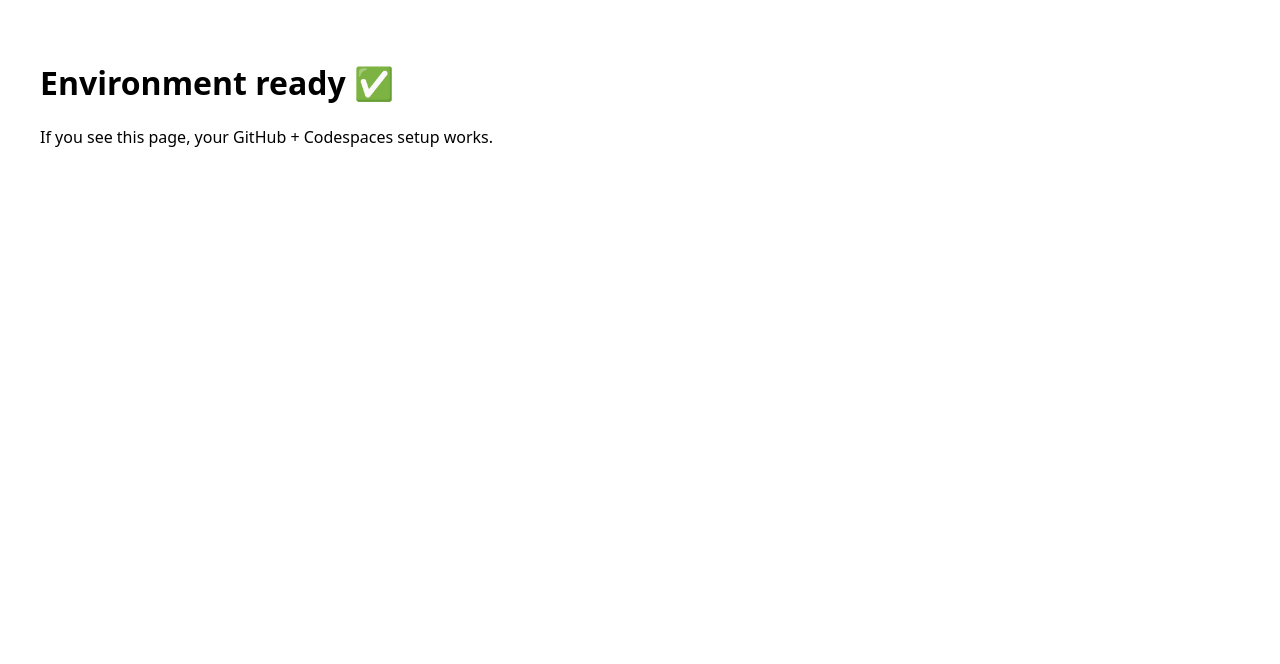
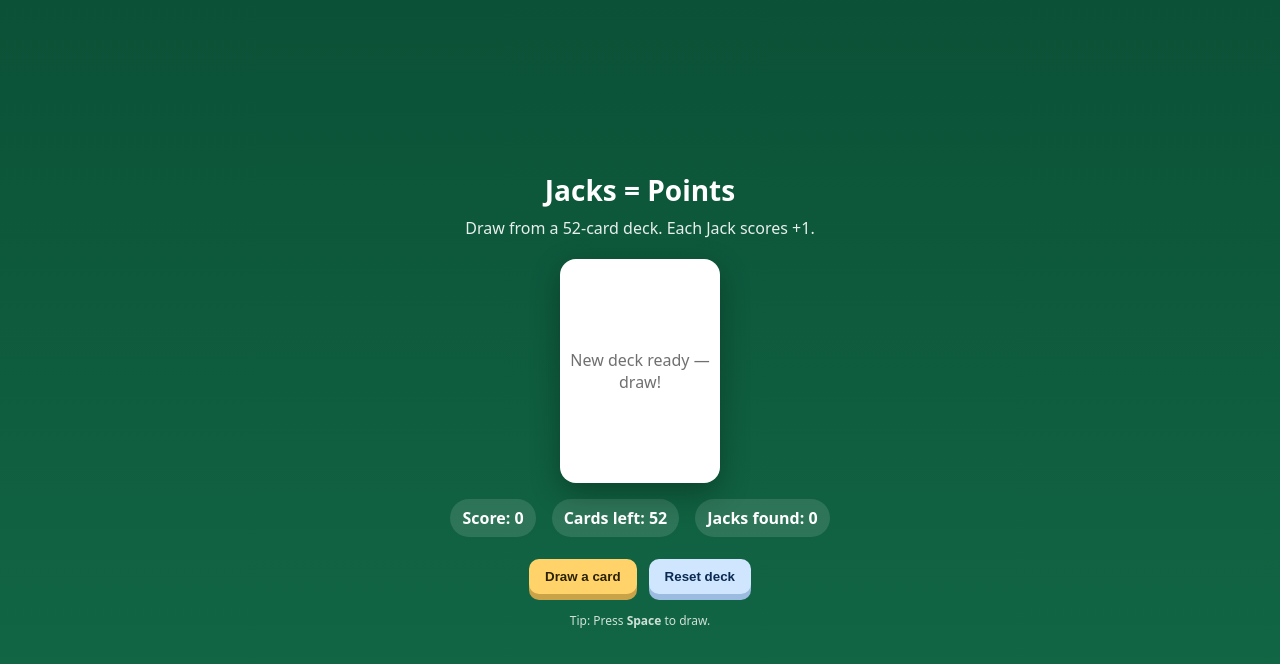
Before and after one commit to MaxLutke/game-2025, a website: page public/index.html in a window 1280 px wide. Drawn offline with Linux system fonts and the light colour scheme.

Commit message:
feat: simple Jacks scoring card game

```diff
--- a/package.json
+++ b/package.json
@@ -12,5 +12,8 @@
   "license": "ISC",
   "devDependencies": {
     "http-server": "^14.1.1"
+  },
+  "dependencies": {
+    "phaser": "^3.90.0"
   }
 }
--- a/public/index.html
+++ b/public/index.html
@@ -3,12 +3,60 @@
   <head>
     <meta charset="utf-8" />
     <meta name="viewport" content="width=device-width,initial-scale=1" />
-    <title>My First Game</title>
-    <style>body{font-family:system-ui, sans-serif; padding:2rem}</style>
+    <title>Jacks = Points</title>
+    <style>
+      :root { --bg:#0b5137; --felt:#136a47; --card:#ffffff; --ink:#111; }
+      *{box-sizing:border-box}
+      body{margin:0; font-family:system-ui, -apple-system, Segoe UI, Roboto, Arial, sans-serif; background:linear-gradient(180deg,var(--bg),var(--felt)); color:#fff; min-height:100vh; display:grid; place-items:center}
+      .wrap{width:clamp(320px, 90vw, 640px); text-align:center; padding:24px}
+      h1{margin:0 0 8px; font-size:28px}
+      .meta{opacity:.9; margin-bottom:20px}
+      .table{display:grid; gap:16px; grid-template-columns:1fr; justify-items:center}
+      .stats{display:flex; gap:16px; justify-content:center; flex-wrap:wrap}
+      .stat{background:rgba(255,255,255,.12); padding:8px 12px; border-radius:999px; font-weight:600}
+      .card{
+        width:160px; height:224px; background:var(--card); color:var(--ink);
+        border-radius:16px; box-shadow:0 10px 30px rgba(0,0,0,.3);
+        display:grid; place-items:center; font-size:56px; position:relative;
+      }
+      .card .small{position:absolute; top:8px; left:10px; font-size:18px}
+      .card .small.bottom{top:auto; left:auto; bottom:8px; right:10px; transform:rotate(180deg)}
+      .empty{opacity:.6; font-size:16px}
+      .controls{display:flex; gap:12px; justify-content:center; margin-top:6px; flex-wrap:wrap}
+      button{
+        appearance:none; border:none; padding:10px 16px; border-radius:10px; font-weight:700; cursor:pointer;
+        background:#ffd36a; color:#2b2200; box-shadow:0 6px 0 #caa349;
+      }
+      button:active{transform:translateY(2px); box-shadow:0 4px 0 #caa349}
+      button.secondary{background:#d0e6ff; color:#0b2a52; box-shadow:0 6px 0 #9bbbe0}
+      .footer{margin-top:18px; opacity:.8; font-size:12px}
+    </style>
   </head>
   <body>
-    <h1>Environment ready ✅</h1>
-    <p>If you see this page, your GitHub + Codespaces setup works.</p>
+    <div class="wrap">
+      <h1>Jacks = Points</h1>
+      <div class="meta">Draw from a 52-card deck. Each Jack scores +1.</div>
+
+      <div class="table">
+        <div id="card" class="card">
+          <div class="empty">No card drawn yet</div>
+        </div>
+
+        <div class="stats">
+          <div class="stat">Score: <span id="score">0</span></div>
+          <div class="stat">Cards left: <span id="left">52</span></div>
+          <div class="stat">Jacks found: <span id="jacks">0</span></div>
+        </div>
+
+        <div class="controls">
+          <button id="drawBtn">Draw a card</button>
+          <button id="resetBtn" class="secondary">Reset deck</button>
+        </div>
+      </div>
+
+      <div class="footer">Tip: Press <b>Space</b> to draw.</div>
+    </div>
+
     <script type="module" src="./main.js"></script>
   </body>
 </html>
--- a/public/main.js
+++ b/public/main.js
@@ -1 +1,103 @@
-console.log("Hello from your game environment!");
+const ranks = ["A","2","3","4","5","6","7","8","9","10","J","Q","K"];
+const suits = [
+  { sym:"♣", name:"Clubs",  color:"#111" },
+  { sym:"♦", name:"Diamonds", color:"#c1121f" },
+  { sym:"♥", name:"Hearts",   color:"#c1121f" },
+  { sym:"♠", name:"Spades",   color:"#111" }
+];
+
+let deck = [];
+let score = 0;
+let jacks = 0;
+
+const els = {
+  card: document.getElementById("card"),
+  score: document.getElementById("score"),
+  left: document.getElementById("left"),
+  jacks: document.getElementById("jacks"),
+  drawBtn: document.getElementById("drawBtn"),
+  resetBtn: document.getElementById("resetBtn")
+};
+
+function buildDeck(){
+  const d = [];
+  for (const s of suits){
+    for (const r of ranks){
+      d.push({ rank:r, suit:s.sym, color:s.color });
+    }
+  }
+  return d;
+}
+
+function shuffle(array){
+  for(let i=array.length-1; i>0; i--){
+    const j = Math.floor(Math.random()* (i+1));
+    [array[i], array[j]] = [array[j], array[i]];
+  }
+  return array;
+}
+
+function drawCard(){
+  if (deck.length === 0) {
+    flashEmpty();
+    return;
+  }
+  const card = deck.pop();
+  renderCard(card);
+  if (card.rank === "J"){
+    score += 1;
+    jacks += 1;
+    pulse(els.score);
+  }
+  renderStats();
+}
+
+function renderCard(card){
+  els.card.innerHTML = "";
+  els.card.style.color = card.color;
+  const big = document.createElement("div");
+  big.textContent = `${card.rank}${card.suit}`;
+  const top = document.createElement("div");
+  top.className = "small";
+  top.textContent = `${card.rank}${card.suit}`;
+  const bottom = document.createElement("div");
+  bottom.className = "small bottom";
+  bottom.textContent = `${card.rank}${card.suit}`;
+  els.card.appendChild(top);
+  els.card.appendChild(big);
+  els.card.appendChild(bottom);
+}
+
+function renderStats(){
+  els.score.textContent = String(score);
+  els.left.textContent = String(deck.length);
+  els.jacks.textContent = String(jacks);
+}
+
+function flashEmpty(){
+  els.card.innerHTML = '<div class="empty">Deck empty — press Reset</div>';
+}
+
+function pulse(el){
+  el.animate([{transform:"scale(1)"},{transform:"scale(1.15)"},{transform:"scale(1)"}],
+             {duration:300, easing:"ease-out"});
+}
+
+function resetGame(){
+  deck = shuffle(buildDeck());
+  score = 0;
+  jacks = 0;
+  els.card.innerHTML = '<div class="empty">New deck ready — draw!</div>';
+  els.card.style.color = "#111";
+  renderStats();
+}
+
+// Events
+els.drawBtn.addEventListener("click", drawCard);
+els.resetBtn.addEventListener("click", resetGame);
+window.addEventListener("keydown", (e)=>{
+  if (e.code === "Space"){ e.preventDefault(); drawCard(); }
+});
+
+// init
+resetGame();
```
Also changed, not shown: 1 other file.
